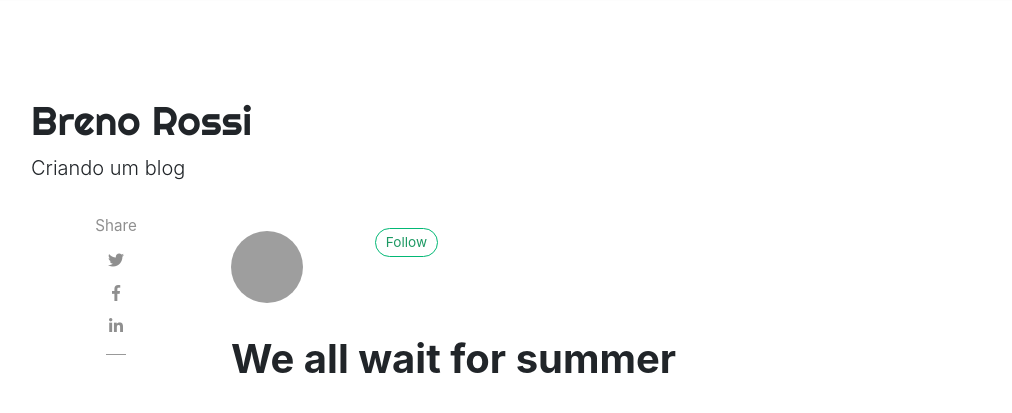
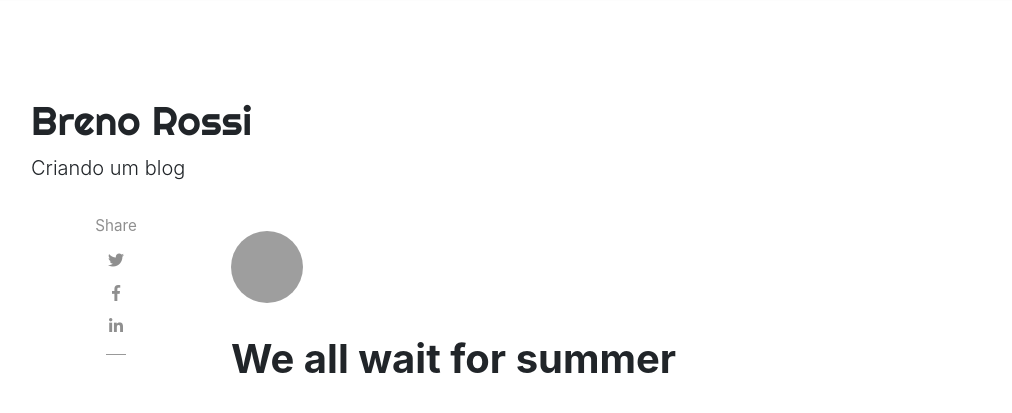
Before and after one commit to breno-rossi/breno-rossi.github.io, a Jekyll site: the page built from _posts/2018-01-12-we-all-wait-for-summer.md, in a window 1280 px wide and 900 px high. Shown: the top 413 px of the window, without its empty margins (54-1066 px from the left). Built offline with Jekyll 4.4.1, drawn with Linux system fonts in a browser that asks for light colours; nearby versions of some CDN libraries; comment, search, counter and statistics services are not loaded; grey boxes are pictures that could not be loaded.

Commit message:
Removendo follow

```diff
--- a/_layouts/post.html
+++ b/_layouts/post.html
@@ -32,7 +32,7 @@
                         {% endif %}
                     </div>
                     <div class="col-xs-12 col-md-9 col-lg-10 text-center text-md-left">
-                        <a target="_blank" class="link-dark" href="{{ author.web }}">{{ author.display_name }}</a><a target="_blank" href="{{ author.twitter }}" class="btn follow">Follow</a>
+                        <a target="_blank" class="link-dark" href="{{ author.web }}">{{ author.display_name }}</a>
                         <span class="author-description">{{ author.description }}</span>
                     </div>
                 </div>
```
